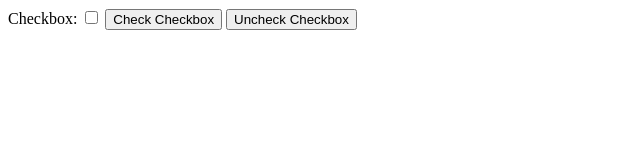
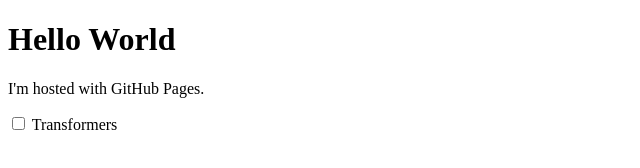
Before and after one commit to Bordelord/Bordelord.github.io, a plain HTML site: page index.html in a window 1280 px wide. Shown: the whole page, without its empty margins (0-640 px from the left). Drawn offline with Linux system fonts and the light colour scheme.

Commit message:
Update index.html

```diff
--- a/index.html
+++ b/index.html
@@ -1,21 +1,13 @@
 <!DOCTYPE html>
 <html>
 <body>
+<h1>Hello World</h1>
+<p>I'm hosted with GitHub Pages.</p>
 
-Checkbox: <input type="checkbox" id="myCheck">
-
-<button onclick="check()">Check Checkbox</button>
-<button onclick="uncheck()">Uncheck Checkbox</button>
-
-<script>
-function check() {
-  document.getElementById("myCheck").checked = true;
-}
-
-function uncheck() {
-  document.getElementById("myCheck").checked = false;
-}
-</script>
+<form action="/action_page.php">
+	<input type="checkbox" id="test1" name="test1" value="Watched">
+	<label for="test1"> Transformers</label><br>
+</form>
 
 </body>
 </html>
```
